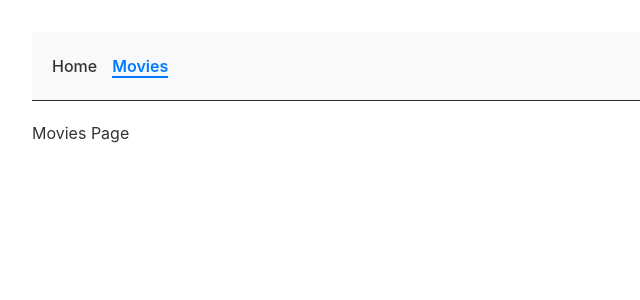
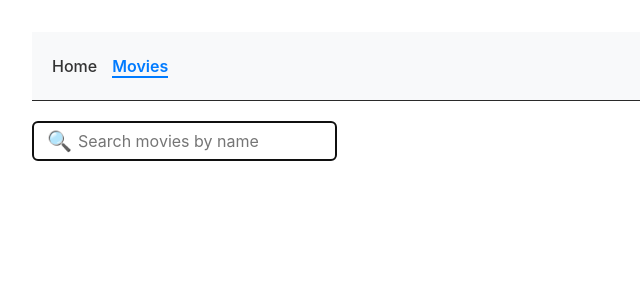
Before and after one commit to dmitrysdevfs/goit-react-hw-05, a React (Vite) app: page /movies in a window 1280 px wide. Shown: the top 300 px of the page, without its empty margins (0-640 px from the left). Built offline with nearby package versions, Linux system fonts and the light colour scheme; no server answers.

Commit message:
Add Movies page with Formik for searching movies by query

```diff
--- a/package.json
+++ b/package.json
@@ -12,6 +12,7 @@
   "dependencies": {
     "axios": "^1.8.4",
     "clsx": "^2.1.1",
+    "formik": "^2.4.6",
     "modern-normalize": "^3.0.1",
     "react": "^19.0.0",
     "react-dom": "^19.0.0",
--- a/src/components/MovieCast/MovieCast.jsx
+++ b/src/components/MovieCast/MovieCast.jsx
@@ -33,8 +33,8 @@ export default function MovieCast() {
       {loading && <Loader />}
       {error && <ErrorMessage />}
       <ul className={css.list}>
-        {cast.length > 0 &&
-          cast
+        {!loading && cast.length > 0
+          ? cast
               .filter(
                 item =>
                   item.known_for_department === 'Acting' && item.profile_path
@@ -47,7 +47,12 @@ export default function MovieCast() {
                     alt={item.name}
                   />
                 </li>
-            ))}
+              ))
+          : !loading && (
+              <p>
+                We don&apos;t have any information about cast for this movie.
+              </p>
+            )}
       </ul>
     </div>
   );
--- a/src/components/MovieReviews/MovieReviews.jsx
+++ b/src/components/MovieReviews/MovieReviews.jsx
@@ -33,8 +33,8 @@ export default function MovieReviews() {
       {loading && <Loader />}
       {error && <ErrorMessage />}
       <ul className={css.list}>
-        {reviews.length > 0 &&
-          reviews.map(review => (
+        {!loading && reviews.length > 0
+          ? reviews.map(review => (
               <li key={review.id} className={css.item}>
                 <h2 className={css.author}>{review.author}</h2>
                 <p
@@ -46,7 +46,8 @@ export default function MovieReviews() {
                   {new Date(review.updated_at).toLocaleDateString()}
                 </p>
               </li>
-          ))}
+            ))
+          : !loading && <p>We don&apos;t have any reviews for this movie.</p>}
       </ul>
     </div>
   );
--- a/src/movieService.js
+++ b/src/movieService.js
@@ -41,3 +41,11 @@ export const fetchMovieReviews = async movieId => {
   );
   return resp.data.results;
 };
+
+export const fetchMovieByQuery = async query => {
+  const resp = await axios.get(
+    `${BASE_URL}search/movie?query=${query}`,
+    commonOptions
+  );
+  return resp.data.results;
+};
--- a/src/pages/MovieDetailsPage/MovieDetailsPage.jsx
+++ b/src/pages/MovieDetailsPage/MovieDetailsPage.jsx
@@ -5,6 +5,7 @@ import { fetchMovieById } from '../../movieService';
 import css from './MovieDetailsPage.module.css';
 import Loader from '../../components/Loader';
 import ErrorMessage from '../../components/ErrorMessage';
+import defaultPoster from '../../assets/image.jpg';
 
 const getLinkStyles = ({ isActive }) => {
   return clsx(css.link, isActive && css.active);
@@ -42,7 +43,11 @@ export default function MovieDetailsPage() {
           <div className={css.wrapper}>
             <img
               className={css.moviePoster}
-              src={`https://image.tmdb.org/t/p/w500${movie.poster_path}`}
+              src={
+                movie.poster_path
+                  ? `https://image.tmdb.org/t/p/w500${movie.poster_path}`
+                  : defaultPoster
+              }
               alt={movie.title || 'Movie Poster'}
             />
             <div className={css.movieInfo}>
--- a/src/pages/MovieDetailsPage/MovieDetailsPage.module.css
+++ b/src/pages/MovieDetailsPage/MovieDetailsPage.module.css
@@ -17,6 +17,7 @@
 .moviePoster {
   width: 360px;
   height: auto;
+  object-fit: contain;
   border-radius: 8px;
   box-shadow: 0 4px 8px rgba(0, 0, 0, 0.1);
 }
@@ -24,8 +25,8 @@
 .movieInfo {
   display: flex;
   flex-direction: column;
-  height: 100%;
-  position: relative;
+  height: auto;
+  justify-content: space-between;
 }
 
 .movieMainInfo {
@@ -57,9 +58,10 @@
 }
 
 .movieAddInfo {
-  position: absolute;
-  top: 490px;
-
+  display: flex;
+  flex-direction: column;
+  justify-self: end;
+  align-items: flex-end;
 }
 
 .addInfoList {
--- a/src/pages/MoviesPage/MoviesPage.jsx
+++ b/src/pages/MoviesPage/MoviesPage.jsx
@@ -1,3 +1,81 @@
+import { useEffect, useState } from 'react';
+import { Formik, Form, Field } from 'formik';
+import css from './MoviesPage.module.css';
+import Loader from '../../components/Loader';
+import ErrorMessage from '../../components/ErrorMessage';
+import MovieList from '../../components/MovieList/MovieList';
+import { useSearchParams } from 'react-router';
+import { fetchMovieByQuery } from '../../movieService';
+
 export default function MoviesPage() {
-  return <div>Movies Page</div>;
+  const [movies, setMovies] = useState([]);
+  const [loading, setLoading] = useState(false);
+  const [error, setError] = useState(false);
+
+  const [searchParams, setSearchParams] = useSearchParams();
+  const query = searchParams.get('query') ?? '';
+
+  const onSubmit = values => {
+    setLoading(true);
+    const nextParams = new URLSearchParams(searchParams);
+    nextParams.set('query', values);
+    setSearchParams(nextParams);
+  };
+
+  useEffect(() => {
+    async function getMovies() {
+      try {
+        setLoading(true);
+        setError(false);
+        const data = await fetchMovieByQuery(query);
+        setMovies(data);
+      } catch {
+        setError(true);
+      } finally {
+        setLoading(false);
+      }
+    }
+
+    if (query) {
+      getMovies();
+    }
+  }, [query]);
+
+  return (
+    <div>
+      <div>
+        <Formik
+          initialValues={{
+            query: query,
+          }}
+          onSubmit={(values, actions) => {
+            onSubmit(values.query.trim());
+            actions.setSubmitting(false);
+          }}
+        >
+          <Form className={css.form}>
+            <div className={css.inputWrapper}>
+              <button type="submit" className={css.iconButton}>
+                🔍
+              </button>
+              <Field
+                type="text"
+                name="query"
+                autoComplete="off"
+                autoFocus
+                placeholder="Search movies by name"
+                className={css.input}
+              />
+            </div>
+            <button type="submit" className={css.hiddenButton}>
+              Search
+            </button>
+          </Form>
+        </Formik>
+      </div>
+      {loading && <Loader />}
+      {error && <ErrorMessage />}
+      {movies.length > 0 && <MovieList movies={movies} />}
+    </div>
+  );
 }
--- a/src/pages/MoviesPage/MoviesPage.module.css
+++ b/src/pages/MoviesPage/MoviesPage.module.css
@@ -0,0 +1,38 @@
+.form {
+  display: flex;
+  gap: 10px;
+  align-items: center;
+  margin-bottom: 20px;
+}
+
+.inputWrapper {
+  display: flex;
+  align-items: center;
+  position: relative;
+}
+
+.iconButton {
+  background: none;
+  border: none;
+  position: absolute;
+  left: 10px;
+  top: 50%;
+  transform: translateY(-50%);
+  font-size: 20px;
+  cursor: pointer;
+  padding: 5px;
+}
+
+.input {
+  width: 100%;
+  min-width: auto;
+  padding: 10px 10px 10px 45px;
+  border: none;
+  border: 1px solid #ccc;
+  border-radius: 5px;
+  font-size: 16px;
+}
+
+.hiddenButton {
+  display: none;
+}
```
Also changed, not shown: src/assets/image.jpg (added), 1 other file (tests, documents, lock files or other folders). Lines whose indentation alone changed are shown as unchanged.
